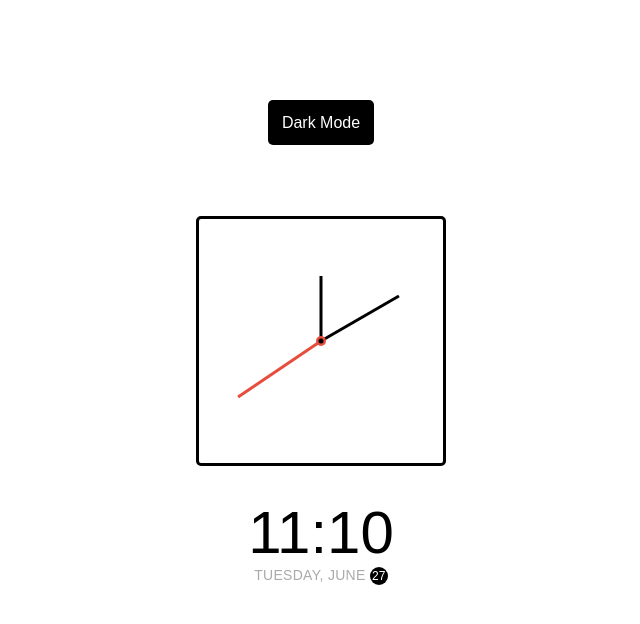
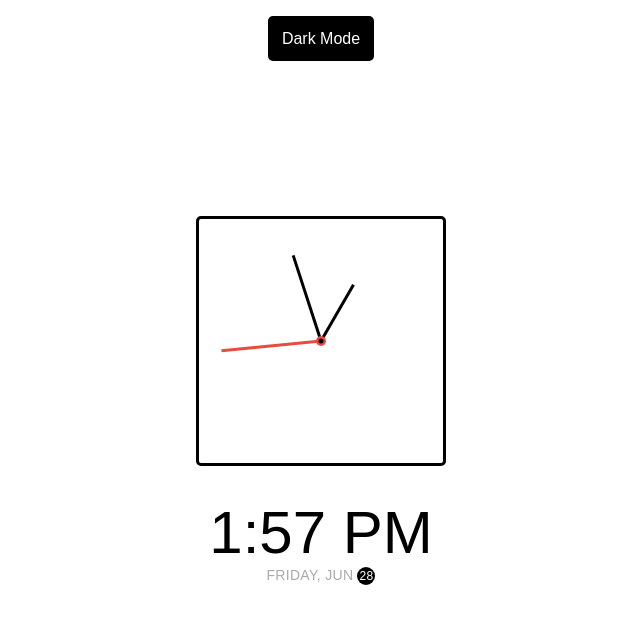
Before and after one commit to gwine0047/Javascript, a plain HTML site: page Clock/index.html in a window 1280 px wide. Shown: the whole page, without its empty margins (319-959 px from the left). Drawn offline with Linux system fonts and the light colour scheme.

Commit message:
complete the script function

```diff
--- a/Clock/index.html
+++ b/Clock/index.html
@@ -1,5 +1,6 @@
 <!DOCTYPE html>
 <html lang="en">
+
 <head>
     <meta charset="UTF-8">
     <meta name="viewport" content="width=device-width, initial-scale=1.0">
@@ -7,6 +8,7 @@
     <script defer src="script.js"></script>
     <title>Analog clock</title>
 </head>
+
 <body>
     <button class="toggle"> Dark Mode </button>
     <div class="clock-container">
@@ -17,8 +19,9 @@
             <div class="center-point"></div>
         </div>
 
-        <div class="time">11:10</div>
+        <div class="time">11:20</div>
         <div class="date">Tuesday, June <span class="circle">27</span></div>
     </div>
 </body>
+
 </html>
--- a/Clock/script.js
+++ b/Clock/script.js
@@ -1,5 +1,7 @@
 "use strict";
 
+//These lines select elements from the DOM (Document Object Model)
+//  using document.querySelector and assign them to variables.
 const hourElement = document.querySelector(".hour");
 const minuteElement = document.querySelector(".minute");
 const secondElement = document.querySelector(".second");
@@ -8,14 +10,98 @@ const dateElement = document.querySelector(".date");
 const toggleButton = document.querySelector(".toggle");
 
 // light and dark mode effect
+
+// This code adds an event listener to the toggle button. When the button is clicked, it toggles the dark class on the <html> element.
+
 toggleButton.addEventListener('click', (e) => {
     const html = document.querySelector('html');
 
+    // If the dark class is present, it is removed, and the button text is set to "Dark Mode".
     if (html.classList.contains("dark")) {
         html.classList.remove('dark');
         e.target.innerHTML = "Dark Mode";
+    // If the dark class is not present, it is added, and the button text is set to "Light Mode".
     } else {
         html.classList.add("dark");
         e.target.innerHTML = "Light Mode";
     }
 });
+
+// These arrays store the names of the days of the week and the months of the year. They are used to convert the numerical day and month values from the Date object into readable text.
+
+const days = [
+    "Sunday",
+    "Monday",
+    "Tuesday",
+    "Wednesday",
+    "Thursday",
+    "Friday",
+    "Saturday",
+];
+
+const months = [
+    "Jan",
+    "Feb",
+    "Mar",
+    "Apr",
+    "May",
+    "Jun",
+    "Jul",
+    "Aug",
+    "Sep",
+    "Oct",
+    "Nov",
+    "Dec"
+];
+
+function setTime()
+{
+    // Getting the current date and time using the Date object.
+    const time = new Date();
+    // It extracts the current month, day of the week, date, hours, minutes, and seconds.
+    const month = time.getMonth();
+    // console.log(month)
+    const day = time.getDay();
+    const date = time.getDate();
+    const hours = time.getHours();
+
+    // converts the 24-hour format to 12-hour format
+
+    // if hours is >= 13, do % 12 else leave it
+    // const hoursForClock = hours >= 13 ? hours % 12 : hours;
+
+    // Use modulo to convert hours to 12-hour format
+    const hoursForClock = hours % 12 || 12;
+    const minute = time.getMinutes();
+    const second = time.getSeconds();
+
+    // It determines whether it's AM or PM based on the hours.
+    const ampm = hours >= 12 ? "PM" : "AM";
+
+    // It updates the transform property of the clock hands (hourElement, minuteElement, secondElement) to rotate them according to the current time.
+    hourElement.style.transform = `translate(-50%, -100%) rotate(${scale(hoursForClock, 0, 12, 0, 360)}deg)`;
+
+    minuteElement.style.transform = `translate(-50%, -100%) rotate(${scale(minute, 0, 60, 0, 360)}deg)`;
+
+    secondElement.style.transform = `translate(-50%, -100%) rotate(${scale(second, 0, 60, 0, 360)}deg)`;
+
+    // this will help display our code on the html page
+    // if the minute is less than 10, add 0 before it
+    timeElement.innerHTML = `${hoursForClock}:${minute < 10 ? `0${minute}`: minute} ${ampm}`
+
+    // select date element
+    // time.getDay and time.getMonth return a number that matches
+    // the right day and month in the array we created.
+    dateElement.innerHTML = `${days[day]}, ${months[month]} <span class="circle">${date}</span>`
+}
+/**
+ * This function takes a number num and scales it from one range (in_min to in_max) to another range (out_min to out_max).
+  * It's used to convert the current time values (hours, minutes, seconds) into degrees for rotating the clock hands.
+ */
+const scale = (num, in_min, in_max, out_min, out_max) => {
+    return ((num - in_min) * (out_max - out_min)) / (in_max - in_min) + out_min;
+};
+
+setTime();
+// setInterval(setTime, 1000) calls setTime every 1000 milliseconds (1 second) to update the time continuously.
+setInterval(setTime, 1000);
--- a/Clock/style.css
+++ b/Clock/style.css
@@ -40,7 +40,7 @@ body {
     border-radius: 5px;
     padding: 0.85rem;
     position: absolute;
-    top: 100px;
+    top: 2%;
     font-family: inherit;
     font-size: 1rem;
 }
```
